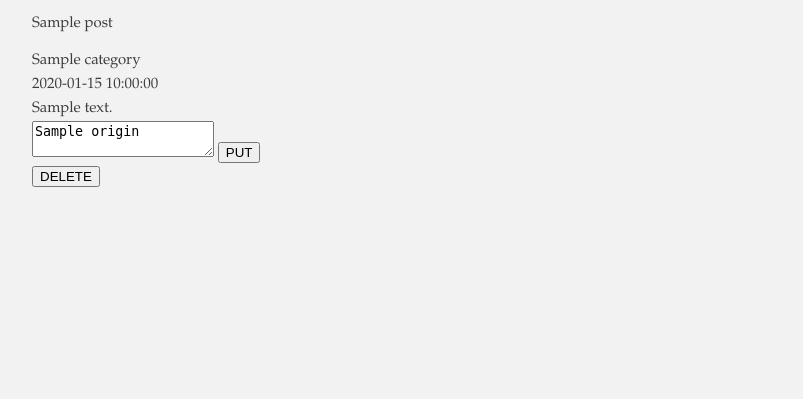
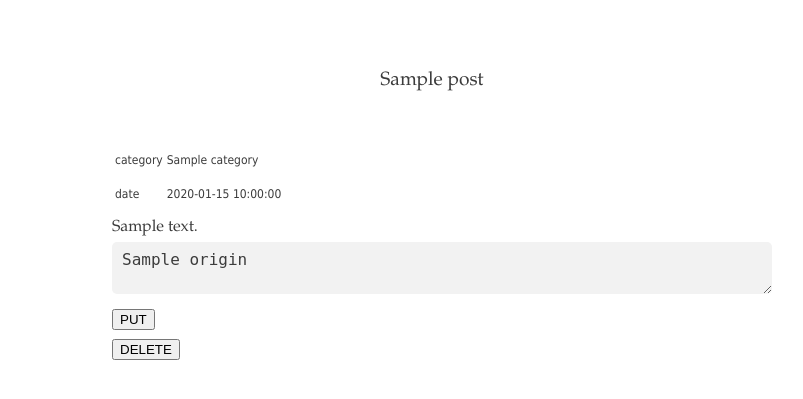
Before and after one commit to helloleo/test, a Flask app: template templates/note.html in a window 1280 px wide. Shown: the top 399 px of the page, without its empty margins (208-1011 px from the left). Run offline with Flask 2, Linux system fonts and the light colour scheme; the visitor is signed in with stand-in values (Sample User, id 1); the template is opened without the code that fills it: most values are stand-ins (such as "Sample title", 1, 10 or a date in 2020).

Commit message:
some changes

```diff
--- a/app.py
+++ b/app.py
@@ -8,7 +8,7 @@ from flaskext.sqlalchemy import SQLAlchemy
 from datetime import datetime
 from markdown import markdown
 
-SQLALCHEMY_DATABASE_URI = 'mysql://root:helloleo@localhost/flask?charset=utf8'
+SQLALCHEMY_DATABASE_URI = 'mysql://root:helloleo@localhost/text?charset=utf8'
 SECRET_KEY = os.urandom(24)
 USERNAME = 'leo'
 PASSWORD = 'helloleo'
@@ -99,7 +99,7 @@ def add():
         if new_category == None:
             new_category = Category(data['category'])
             db.session.add(new_category)
-        new_post = Post(data['origin'], data['title'], data['body'], new_category)
+        new_post = Post(request.form['content'], data['title'], data['body'], new_category)
         db.session.add(new_post)
         db.session.commit()
         return 'all ok'
--- a/static/style.css
+++ b/static/style.css
@@ -1,4 +1,15 @@
-body{color:#3c3c3c;font-size:15px;font-family: "Palatino","Georgia","Hiragino Mincho ProN","Microsoft YaHei","WenQuanYi Micro Hei",serif ;background:#f2f2f2;line-height:1.6em;}
+
+
+body{color:#3c3c3c;font-size:1em;font-family: "Palatino","Georgia","Hiragino Mincho ProN","Microsoft YaHei","WenQuanYi Micro Hei",serif;line-height:1.6em;}
 h1, h2, h3, h4, h5, h6{font-size:1em;font-weight:normal;}
+h1, h2{font-size:1.2em;padding:50px 0 30px;text-align:center;}
 
-#container{max-width:800px;margin:0 auto;}
+a{text-decoration:none;color:blue;}
+a:hover{text-decoration:underline;}
+#container{max-width:640px;margin:0 auto;font-size:16px;line-height:30px;}
+
+.edit textarea{padding:10px;background:#f2f2f2;color:#3c3c3c;font-size:inherit;border-radius:5px;line-height:1;}
+.edit textarea{border:0;margin:0;padding:10px;width:100%;}
+pre{background:#f0f0f0;border:1px solid #ddd;padding:20px;overflow-x:auto;border-radius:3px;}
+pre, code{font-size:12px;font-family:Monaco, monospace;}
+table{font-size:12px;font-family:Tahoma;}
--- a/templates/note.html
+++ b/templates/note.html
@@ -6,20 +6,35 @@
 <div id="container">
 <h2>{{ post.title }}</h2>
 <div>
+<table>
+<tr>
+<td>
+category
+</td>
+<td>
 {{ post.category.name}}
-</div>
-<div>
+</td>
+</tr>
+<tr>
+<td>
+date
+</td>
+<td>
 {{ post.pub_date }}
-</div>
+</td>
+</tr>
+</table>
 <div>
 {{ post.body|safe }}
 </div>
 {% if session.logged_in %}
+<div class="edit">
 <form method="post">
 <textarea name="content">{{ post.origin }}</textarea>
 <input type="hidden" name="_method" value="put" />
 <input type="submit" value="PUT" />
 </form>
+</div>
 <form method="post">
 <input type="hidden" name="_method" value="delete" />
 <input type="submit" value="DELETE" />
```
Also changed, not shown: 1 other file.
